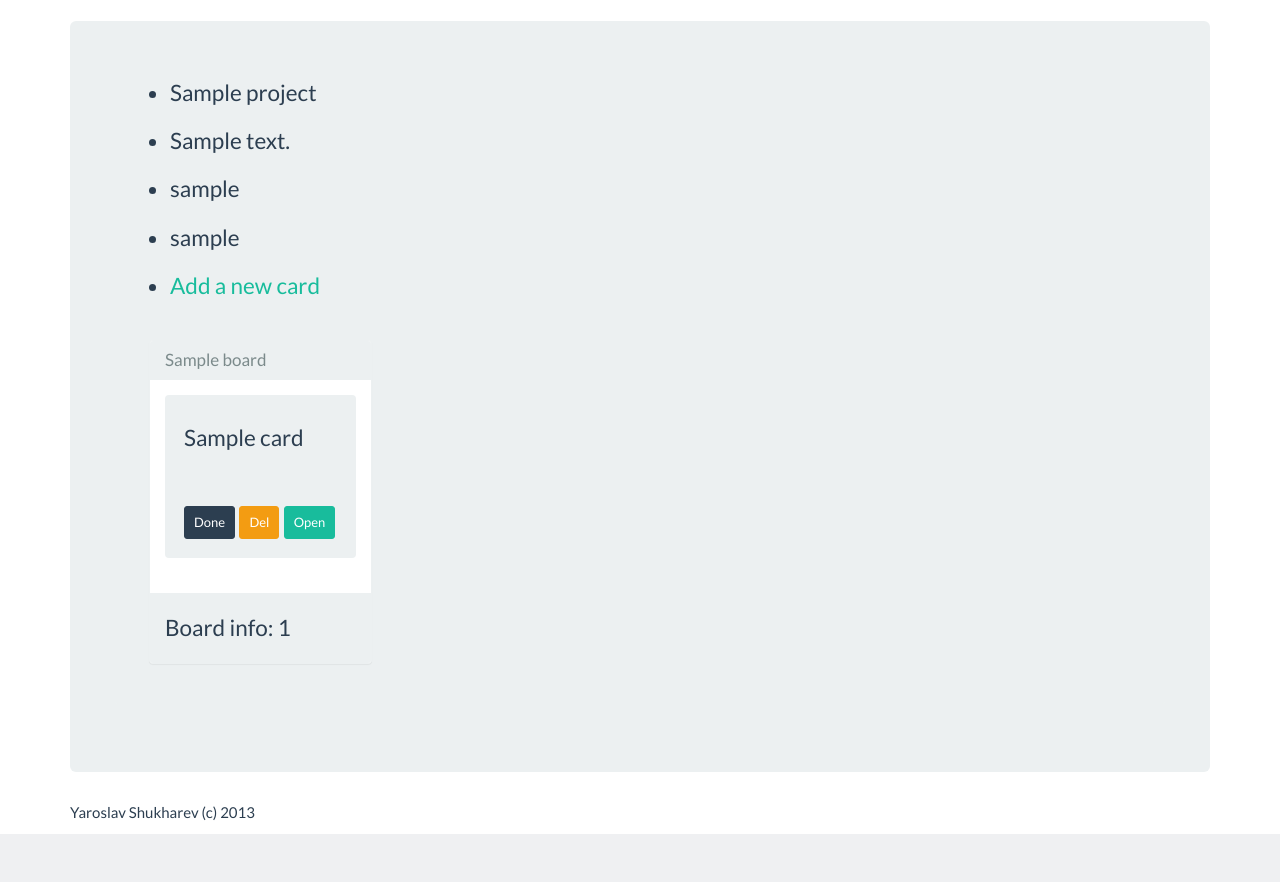
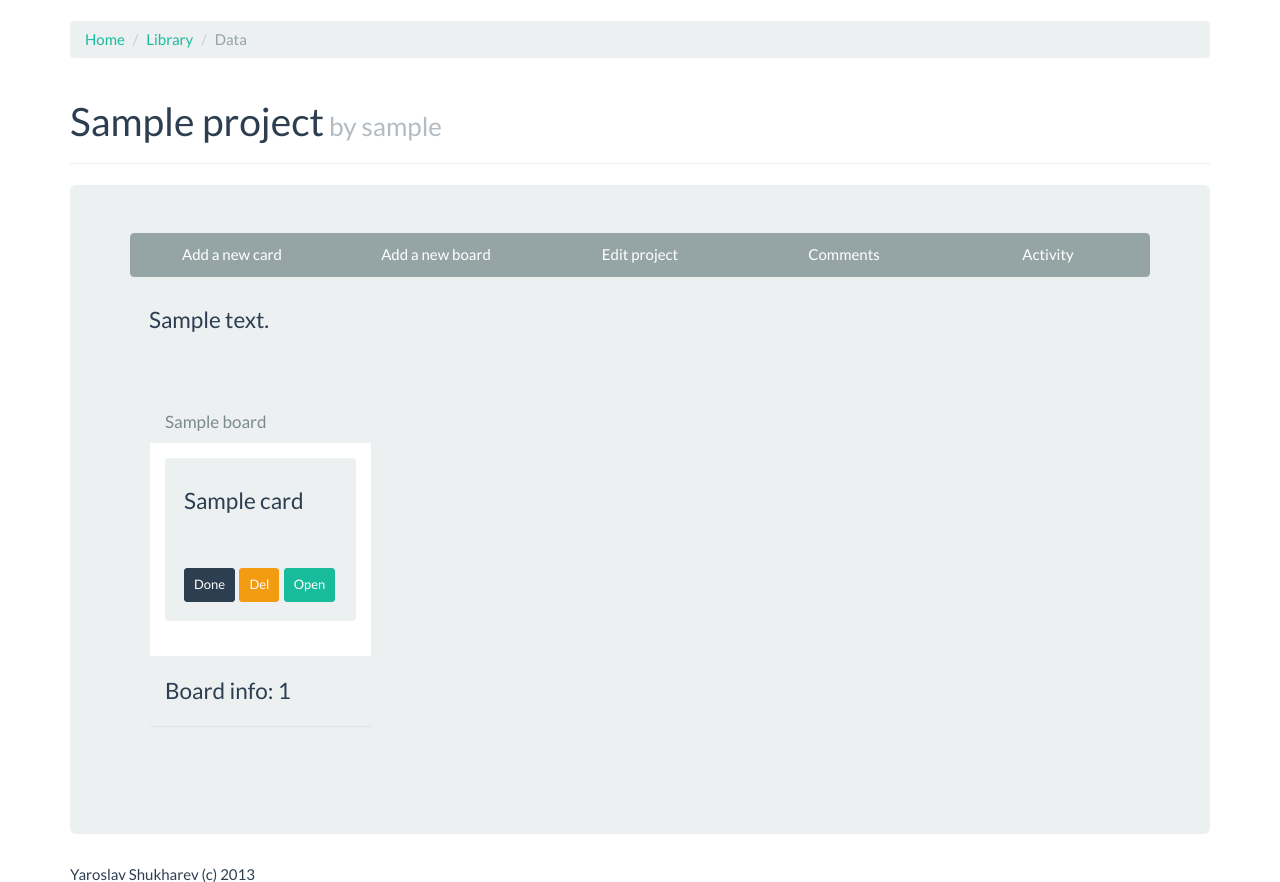
Before and after one commit to DjangoLover/djangodash2013-4, a Django app: a page that uses templates/base.html in a window 1280 px wide. Shown: the part 61-943 px from the top of the page. Before the commit the page ends 895 px from the top, so only its background shows below. Run offline with Django 3.2, Linux system fonts and the light colour scheme; tables that the repository leaves empty hold one stand-in row (values such as "Sample post"); parts of the project's set-up code (start-up, migrations or seed data) failed here and were passed over; some libraries are stand-ins or nearby versions.

Commit message:
add edit project template and create board form

```diff
--- a/apps/projects/models.py
+++ b/apps/projects/models.py
@@ -105,5 +105,6 @@ class Card(models.Model):
     @models.permalink
     def get_absolute_url(self):
         return ('card_detail', (), {
+            'project_slug':self.project.slug,
             'slug': self.slug
         })
--- a/apps/projects/urls.py
+++ b/apps/projects/urls.py
@@ -1,7 +1,8 @@
 from django.conf.urls import patterns, url
-from .views import ProjectListView, ProjectDetailView, ProjectCreateView, CardDetailView, CardCreateView
+from .views import ProjectListView, ProjectDetailView, ProjectCreateView, CardDetailView, CardCreateView, ProjectUpdateView, BoardCreateView
 
 urlpatterns = patterns('',
+    # project urls
     url(
         regex=r'^$',
         view=ProjectListView.as_view(),
@@ -18,7 +19,21 @@ urlpatterns = patterns('',
         name='project_create'
     ),
     url(
-        regex=r'^card/(?P<slug>[-\w]+)/$',
+        regex=r'edit/(?P<slug>[-\w]+)/$',
+        view=ProjectUpdateView.as_view(),
+        name='project_update'
+    ),
+
+    # board urls
+    url(
+        regex=r'^view/(?P<slug>[-\w]+)/new_board/$',
+        view=BoardCreateView.as_view(),
+        name='board_create'
+    ),
+
+    # card urls
+    url(
+        regex=r'^view/(?P<project_slug>[-\w]+)/card/(?P<slug>[-\w]+)/$',
         view=CardDetailView.as_view(),
         name='card_detail'
     ),
--- a/apps/projects/views.py
+++ b/apps/projects/views.py
@@ -1,7 +1,7 @@
-from django.views.generic import ListView, DetailView, CreateView
+from django.views.generic import ListView, DetailView, CreateView, UpdateView
 from braces.views import LoginRequiredMixin, SelectRelatedMixin, PrefetchRelatedMixin
 from related.views import CreateWithRelatedMixin
-from .forms import ProjectCreateForm, CardCreateForm
+from .forms import ProjectCreateForm, CardCreateForm, ProjectUpdateForm, BoardCreateForm
 from .models import Project, Card, Board
 
 
@@ -27,19 +27,32 @@ class ProjectCreateView(LoginRequiredMixin, CreateView):
         return super(ProjectCreateView, self).form_valid(form)
 
 
+class ProjectUpdateView(LoginRequiredMixin, UpdateView):
+    model = Project
+    form_class = ProjectUpdateForm
+    template_name_suffix = '_edit'
+
+
+class BoardCreateView(LoginRequiredMixin, CreateWithRelatedMixin, CreateView):
+    model = Board
+    login_url = "/login/"
+    template_name_suffix = '_create'
+    related_model = Project
+    form_class = BoardCreateForm
+
+
 class CardDetailView(DetailView):
     model = Card
 
 
-class CardCreateView(LoginRequiredMixin, SelectRelatedMixin, CreateWithRelatedMixin, CreateView):
+class CardCreateView(LoginRequiredMixin, CreateWithRelatedMixin, CreateView):
     model = Card
     login_url = "/login/"
     template_name_suffix = '_create'
-    select_related = ['board']
     related_model = Project
     form_class = CardCreateForm
 
     def get_form(self, form_class):
-        form = super(CardCreateView,self).get_form(form_class) #instantiate using parent
+        form = super(CardCreateView,self).get_form(form_class)
         form.fields['board'].queryset = Board.objects.filter(project=self.related_object)
         return form
--- a/templates/base.html
+++ b/templates/base.html
@@ -30,9 +30,9 @@
         </ul>
         <ul class="nav navbar-nav navbar-right">
           {% if user.is_authenticated %}
-              <li><div class="media">
-                   <img class="media-object" src="{{ user.avatar }}" alt="avatar"/>
-              </div></li>
+              <li>
+                  <img class="img-responsive" src="{{ user.avatar }}" alt="avatar"/>
+              </li>
              <li><p>Welcome, {{ user.username }}</p></li>
             <li><a href="{% url 'dashboard_home' %}">Dashboard</a></li>
             <li><a href="{% url 'profile_detail' user.username %}">My Profile</a></li>
--- a/templates/projects/project_detail.html
+++ b/templates/projects/project_detail.html
@@ -1,15 +1,27 @@
 {% extends "base.html" %}
 
 {% block content %}
+    <ol class="breadcrumb">
+        <li><a href="#">Home</a></li>
+        <li><a href="#">Library</a></li>
+        <li class="active">Data</li>
+    </ol>
+    <div class="page-header">
+        <h1>{{ project.title }}<small> by {{ project.owner.username }}</small></h1>
+    </div>
       <!-- Jumbotron -->
       <div class="jumbotron">
-        <ul>
-            <li>{{ project.title }}</li>
-            <li>{{ project.description }}</li>
-            <li>{{ project.slug }}</li>
-            <li>{{ project.owner.username }}</li>
-            <li><a href="{% url 'card_create' project.slug %}">Add a new card</a></li>
-        </ul>
+      <div class="btn-group btn-group-justified">
+          <a class="btn btn-default" href="{% url 'card_create' project.slug %}">Add a new card</a>
+          <a class="btn btn-default" href="{% url 'board_create' project.slug %}">Add a new board</a>
+          <a class="btn btn-default" href="{% url 'project_update' project.slug %}">Edit project</a>
+          <a class="btn btn-default" href="#">Comments</a>
+          <a class="btn btn-default" href="#">Activity</a>
+      </div>
+        <div class="well">
+            {{ project.description }}
+        </div>
+
       <div class="well row">
       {% for board in project.board.all %}
          <div class="col-lg-3">
@@ -27,7 +39,7 @@
                             <div class="list-group-item-text">
                                 <button class="btn btn-sm btn-primary">Done</button>
                                 <button class="btn btn-sm btn-warning">Del</button>
-                                <a href="{% url 'card_detail' card.slug %}" class="btn btn-sm btn-success">Open</a>
+                                <a href="{% url 'card_detail' project.slug card.slug %}" class="btn btn-sm btn-success">Open</a>
                             </div>
                         </div>
                       {% endif %}
```
Also changed, not shown: apps/projects/forms.py (+26 -1 lines), templates/projects/board_create.html (added, +12 -0 lines), templates/projects/project_edit.html (added, +12 -0 lines), templates/projects/project_list.html (+12 -3 lines).
